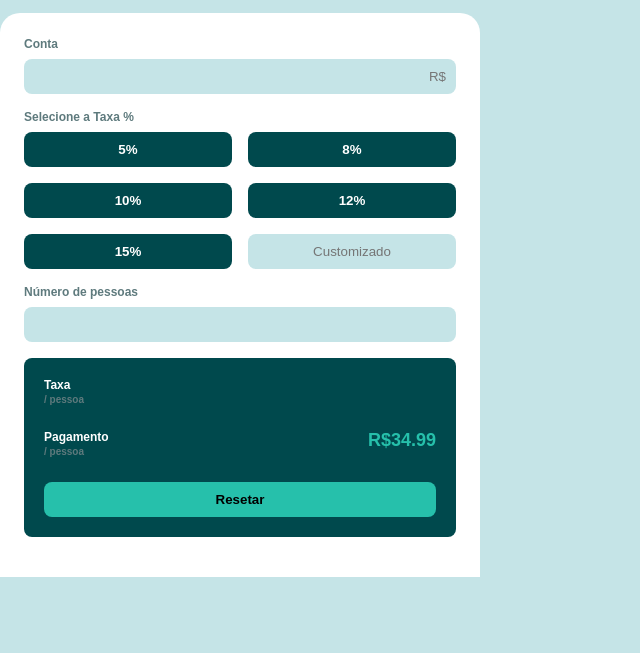
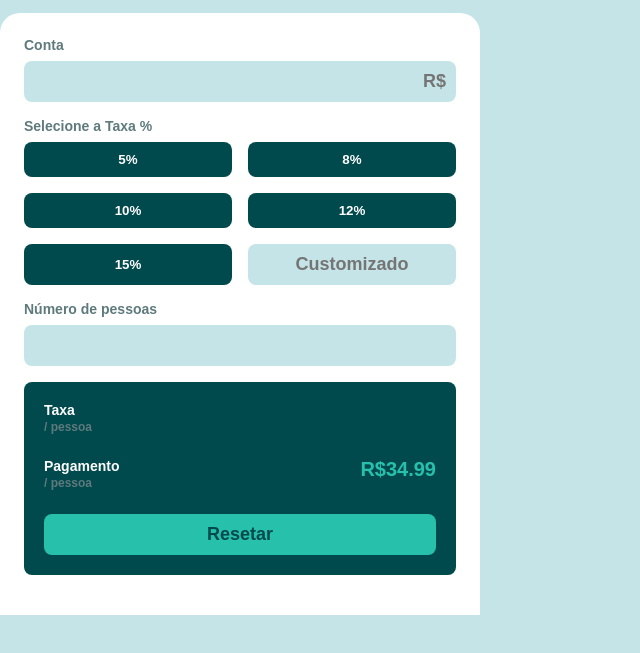
Before and after one commit to DaniloJesus21/dividindo_a_conta, a plain HTML site: page index.html in a window 1280 px wide. Shown: the part 109-762 px from the top of the page, without its empty margins (0-640 px from the left). Drawn offline with Linux system fonts and the light colour scheme.

Commit message:
atualizando o css

```diff
--- a/assets/css/style.css
+++ b/assets/css/style.css
@@ -6,8 +6,8 @@
 
 html, body {
   width: 100%;
-  height: 100vh; /* Use 'vh' para suporte mais amplo */
-  background-color: hsl(185, 41%, 84%);
+  /* height: 100vh; Use 'vh' para suporte mais amplo */
+  background-color: rgb(197, 228, 231);
   font-family: Arial, Helvetica, sans-serif;
 }
 
@@ -18,14 +18,14 @@ div {
 .container {
   max-width: 480px;
   width: 100%;
-  height: 100%; /* O container ocupará a altura total do viewport */
+  height: 100%;
   display: block;
 }
 
 .logo {
   text-align: center;
   padding: 24px;
-  background-color: hsl(185, 41%, 84%);
+  background-color: rgb(197, 228, 231);
 }
 
 .conteudo {
@@ -38,7 +38,7 @@ div {
 }
 
 h2 {
-  font-size: 12px;
+  font-size: 14px;
   margin-bottom: 8px;
   color: rgb(94, 122, 125);
 }
@@ -51,6 +51,9 @@ input {
   border-radius: 8px;
   outline-color: rgb(197, 228, 231);
   text-align: end;
+  font-size: 18px;
+  color: rgb(0, 73, 77);
+  font-weight: bold;
 }
 
 .taxa-buttons {
@@ -86,14 +89,14 @@ input {
 }
 .pagamento h2 {
   color: white;
+  font-size: 14px;
+}
+.pagamento span {
+  color: rgb(94, 122, 125);
   font-size: 12px;
 }
-.pagamento span {
-  color: hsl(186, 14%, 43%);
-  font-size: 10px;
-}
 .pagamento button {
-  background-color: hsl(172, 67%, 45%);
+  background-color: rgb(38, 192, 171);
   color: black;
   border: none;
   cursor: pointer;
@@ -101,12 +104,19 @@ input {
   font-weight: bold;
   border-radius: 8px;
   width: 100%;
+  font-size: 18px;
+  color: rgb(0, 73, 77);
+  font-weight: bold;
+  transition: 0.5s ease all;
+}
+.pagamento button:hover {
+  background-color: rgb(197, 228, 231);
 }
 
 .pagamento p {
   font-weight: bold;
-  font-size: 18px;
-  color: hsl(172, 67%, 45%);
+  font-size: 20px;
+  color: rgb(38, 192, 171);
 }
 
 .pagamento-taxa,
```
